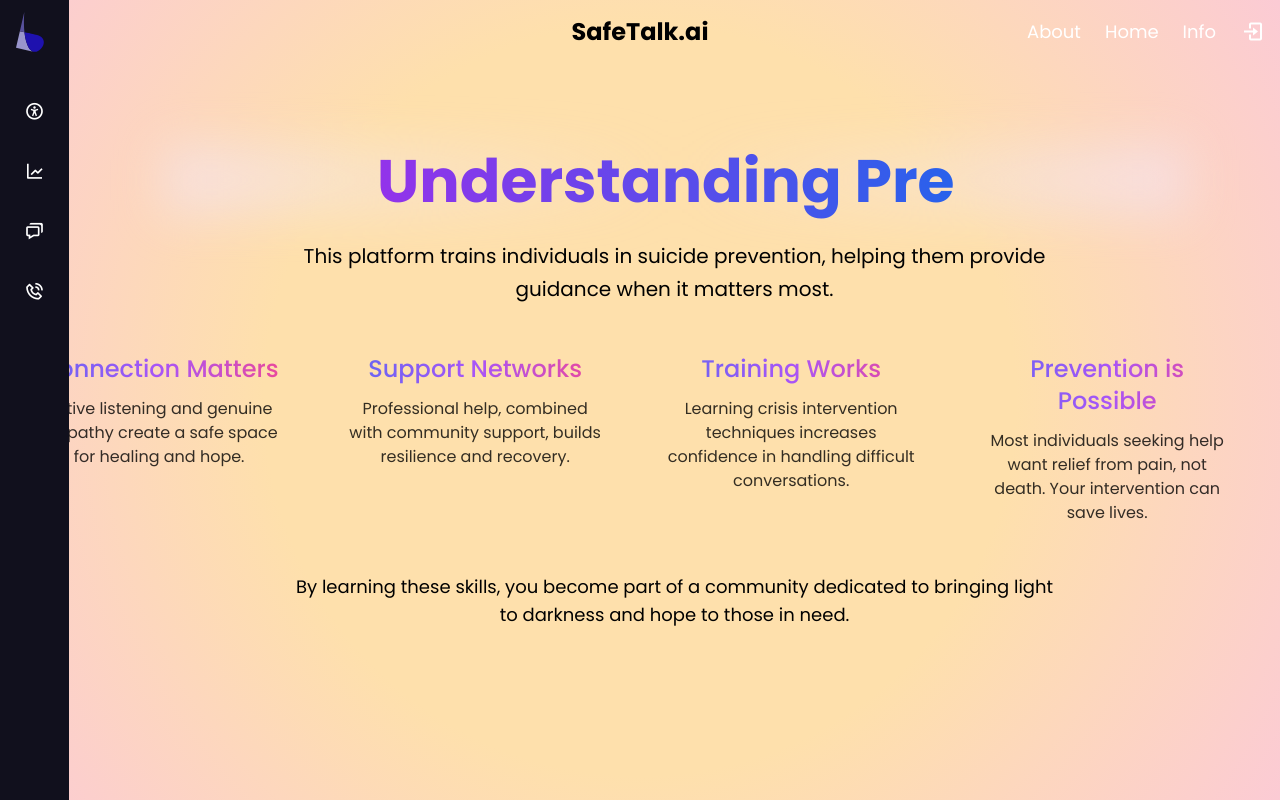
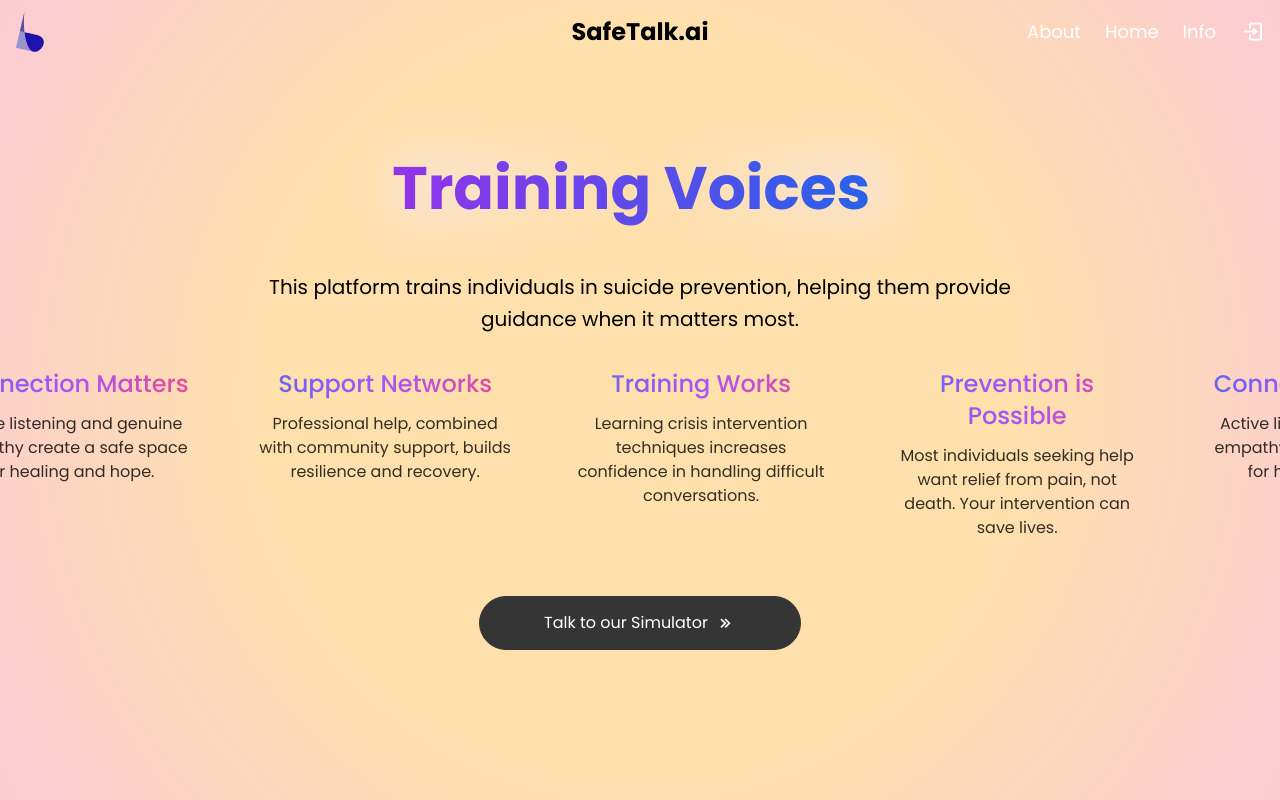
Before and after one commit to dondr1/BL-sptrainer, a React (Vite) app in the folder frontend/: page / in a window 1280 px wide. Built offline with nearby package versions, Linux system fonts and the light colour scheme; no server answers.

Commit message:
kaus code pushed to main. NO CHANGES MADE.

```diff
--- a/frontend/src/App.jsx
+++ b/frontend/src/App.jsx
@@ -1,46 +1,72 @@
 import React from 'react';
-import { BrowserRouter as Router, Routes, Route } from 'react-router-dom';
+import {
+  BrowserRouter as Router,
+  Routes,
+  Route,
+  useLocation,
+} from 'react-router-dom';
 import Navbar from './components/Navbar';
 import Sidebar from './components/Sidebar';
 import Home from './pages/homepage';
 import Wellbeing from './pages/wellbeing';
 import Help from './pages/help';
+import Ask from './pages/ask';
 import Call988 from './pages/call988';
 import './App.css'; // Contains the gradient animation CSS
 import About from './pages/about';
 import Info from './pages/info';
 import Login from './pages/login';
 import Signup from './pages/signup';
-import Chat from './pages/chat';
 
-function App() {
+const AppContent = () => {
+  const location = useLocation();
+
+  // Show sidebar on '/wellbeing' and '/about'
+  const showSidebar =
+    location.pathname === '/wellbeing' || location.pathname === '/info';
+
+  // Check if we're on the About page
+  const isAboutPage = location.pathname === '/about';
+
   return (
-		<Router>
-			<div className="relative w-screen h-screen overflow-hidden radial-gradient-bg">
-				{/* Animated multi-directional gradient background */}
+    <div
+      className={`relative w-screen h-screen overflow-hidden ${
+        isAboutPage ? 'bg-black' : 'radial-gradient-bg'
+      }`}
+    >
+      {!isAboutPage && (
         <div className="absolute inset-0 animate-gradient-move z-[-1]"></div>
+      )}
 
-				{/* Fixed navbar at the top */}
       <Navbar />
 
-				{/* Fixed sidebar on the left */}
-				<Sidebar />
+      {showSidebar && <Sidebar />}
 
-        {/* Main content area dynamically changes based on route */}
-        <div className="relative z-10 pt-16 ml-[69px] p-8 h-full overflow-auto">
+      <div
+        className={`relative z-10 pt-16 p-8 h-full overflow-auto ${
+          showSidebar ? 'ml-[69px]' : ''
+        }`}
+      >
         <Routes>
-            <Route path="/about" element={<Home />} />
+          <Route path="/about" element={<About />} />
           <Route path="/help" element={<Help />} />
           <Route path="/wellbeing" element={<Wellbeing />} />
-            <Route path="/chat" element={<Chat />} />
+          <Route path="/ask" element={<Ask />} />
           <Route path="/call988" element={<Call988 />} />
-            <Route path="/" element={<About />} />
+          <Route path="/" element={<Home />} />
           <Route path="/info" element={<Info />} />
           <Route path="/login" element={<Login />} />
           <Route path="/signup" element={<Signup />} />
         </Routes>
       </div>
     </div>
+  );
+};
+
+function App() {
+  return (
+    <Router>
+      <AppContent />
     </Router>
   );
 }
--- a/frontend/src/components/Navbar.jsx
+++ b/frontend/src/components/Navbar.jsx
@@ -1,35 +1,46 @@
 import React from 'react';
-import { Link, useNavigate } from 'react-router-dom'; // Import Link from React Router
+import { Link, useNavigate, useLocation } from 'react-router-dom'; // Import useLocation
 
 const Navbar = () => {
   const navigate = useNavigate();
+  const location = useLocation(); // Get the current route
+
   return (
     <nav className="text-white p-4 fixed w-full top-0 left-0 h-16 z-50 relative flex justify-center items-center bg-transparent">
       {/* Logo Image on the left */}
       <img
-        src="/images/blnewlogo.svg" // Public folder files should be referenced like this
+        src="/images/blnewlogo.svg"
         alt="Logo"
         className="absolute left-4 h-10 object-contain"
       />
 
-			{/* Centered Title */}
-			<h1 className="text-2xl font-bold text-black">SafeTalk.ai</h1>
+      {/* Centered Title - Red on About Page */}
+      <h1
+        className={`text-2xl font-bold ${
+          location.pathname === '/about' ? 'text-red-400' : 'text-black'
+        }`}
+      >
+        SafeTalk.ai
+      </h1>
 
       {/* About, Home & Info Section (All on the Right Side) */}
       <div className="absolute right-16 flex space-x-6">
         <Link
           to="/about"
-					className="text-white text-lg hover:text-gray-300 transition">
+          className="text-white text-lg hover:text-gray-300 transition"
+        >
           About
         </Link>
         <Link
           to="/"
-					className="text-white text-lg hover:text-gray-300 transition">
+          className="text-white text-lg hover:text-gray-300 transition"
+        >
           Home
         </Link>
         <Link
           to="/info"
-					className="text-white text-lg hover:text-gray-300 transition">
+          className="text-white text-lg hover:text-gray-300 transition"
+        >
           Info
         </Link>
       </div>
@@ -37,7 +48,8 @@ const Navbar = () => {
       {/* Login Icon on the far right */}
       <div
         className="absolute right-4 group cursor-pointer flex items-center"
-        	onClick={() => navigate('/login')}>
+        onClick={() => navigate('/login')}
+      >
         {/* Icon */}
         <i className="bx bx-log-in text-2xl"></i>
 
--- a/frontend/src/components/style.css
+++ b/frontend/src/components/style.css
@@ -24,7 +24,7 @@ body {
 	background: #11101d;
 	padding: 6px 14px;
 	overflow: hidden;
-	z-index: 10;
+	z-index: 100;
 }
 
 /* LOGO / ICON Container */
--- a/frontend/src/pages/about.jsx
+++ b/frontend/src/pages/about.jsx
@@ -1,111 +1,148 @@
 import React from 'react';
-import { TypeAnimation } from 'react-type-animation';
-import { motion } from 'framer-motion';
+import { PieChart, Pie, Cell, Legend } from 'recharts';
 
-const InfiniteSlider = ({ children }) => {
+// Custom label function for better readability
+const renderCustomLabel = ({
+  cx,
+  cy,
+  midAngle,
+  innerRadius,
+  outerRadius,
+  percent,
+}) => {
+  const RADIAN = Math.PI / 180;
+  const radius = innerRadius + (outerRadius - innerRadius) * 0.5;
+  const x = cx + radius * Math.cos(-midAngle * RADIAN);
+  const y = cy + radius * Math.sin(-midAngle * RADIAN);
+
   return (
-		<div
-			className="relative overflow-hidden w-screen"
-			style={{ marginLeft: 'calc(-50vw + 50%)' }}>
-			<motion.div
-				className="flex gap-4 px-6"
-				animate={{
-					x: [0, -2000],
-				}}
-				transition={{
-					x: {
-						repeat: Infinity,
-						repeatType: 'loop',
-						duration: 30,
-						ease: 'linear',
-					},
-				}}>
-				{children}
-				{children}
-				{children}
-			</motion.div>
-		</div>
+    <text
+      x={x}
+      y={y}
+      fill="white"
+      textAnchor={x > cx ? 'start' : 'end'}
+      dominantBaseline="central"
+      style={{ fontSize: '14px' }}
+    >
+      {`${(percent * 100).toFixed(1)}%`}
+    </text>
   );
 };
 
 const About = () => {
-	const cards = [
-		{
-			title: 'Prevention is Possible',
-			content:
-				'Most individuals seeking help want relief from pain, not death. Your intervention can save lives.',
-		},
-		{
-			title: 'Connection Matters',
-			content:
-				'Active listening and genuine empathy create a safe space for healing and hope.',
-		},
-		{
-			title: 'Support Networks',
-			content:
-				'Professional help, combined with community support, builds resilience and recovery.',
-		},
-		{
-			title: 'Training Works',
-			content:
-				'Learning crisis intervention techniques increases confidence in handling difficult conversations.',
-		},
+  // Data for Pie Charts
+  const thoughtsData = [
+    { name: 'Thoughts (Lifetime)', value: 12, color: '#E63946' },
+    { name: 'Thoughts (Past Year)', value: 2.6, color: '#F4A261' },
   ];
 
+  const plansData = [
+    { name: 'Planned (Lifetime)', value: 4.2, color: '#2A9D8F' },
+    { name: 'Planned (Past Year)', value: 0.8, color: '#264653' },
+  ];
+
+  const attemptsData = [
+    { name: 'Attempted (Lifetime)', value: 3.1, color: '#A8DADC' },
+    { name: 'Attempted (Past Year)', value: 0.3, color: '#457B9D' },
+  ];
+
+  // Reusable Pie Chart
+  const renderPieChart = (data, title) => (
+    <div className="w-full md:w-1/3 flex flex-col items-center mb-6 px-4">
+      <h3 className="text-2xl font-semibold text-gray-300 mb-4">{title}</h3>
+      <PieChart
+        width={300}
+        height={300}
+        margin={{ top: -30, right: 20, bottom: 0, left: 20 }}
+      >
+        <Pie
+          data={data}
+          cx="50%"
+          cy="50%"
+          outerRadius={110}
+          labelLine={false}
+          dataKey="value"
+          label={renderCustomLabel}
+        >
+          {data.map((entry, index) => (
+            <Cell key={`cell-${index}`} fill={entry.color} />
+          ))}
+        </Pie>
+        <Legend />
+      </PieChart>
+    </div>
+  );
+
   return (
-		<div className="h-screen flex flex-col items-center px-6 pt-4 w-full text-center">
-			<div className="w-full flex flex-col items-center">
-				<div className="w-full max-w-5xl text-center relative">
-					<div className="relative h-[72px] whitespace-nowrap mb-6">
-						<div className="absolute inset-0 bg-gradient-to-r from-purple-100 via-transparent to-purple-100 blur-xl opacity-50" />
-						<TypeAnimation
-							sequence={[
-								'Understanding Prevention',
-								3000,
-								'Building Connection',
-								3000,
-								'Creating Hope',
-								3000,
-							]}
-							wrapper="h2"
-							speed={25}
-							repeat={Infinity}
-							className="relative text-6xl font-bold text-transparent bg-clip-text bg-gradient-to-r from-purple-600 to-blue-600 leading-tight inline-block"
-						/>
+    <div className="w-full min-h-screen flex flex-col items-center bg-black px-6">
+      <div className="w-full max-w-7xl p-8 md:p-10 bg-gray-800 rounded-2xl shadow-lg text-white">
+        <h2 className="text-4xl md:text-5xl font-bold text-red-400 mb-4 text-center">
+          Suicide in Canada: Key Statistics
+        </h2>
+        <hr className="border-gray-600 mb-4" />
+
+        <h3 className="text-3xl font-semibold text-gray-300 mb-2 text-center">
+          Deaths and Hospitalizations
+        </h3>
+
+        <ul className="list-disc list-inside space-y-3 text-2xl text-center">
+          <li>
+            <span className="font-semibold text-red-400">12 people</span> die by
+            suicide each day.
+          </li>
+          <li>
+            Approximately{' '}
+            <span className="font-semibold text-red-400">4,500 deaths</span> by
+            suicide per year.
+          </li>
+          <li>
+            Suicide rates are approximately{' '}
+            <span className="font-semibold text-red-400">3 times higher</span>{' '}
+            among men compared to women.
+          </li>
+          <li>
+            Suicide is the{' '}
+            <span className="font-semibold text-red-400">
+              2nd leading cause of death
+            </span>{' '}
+            among youth and young adults (15-34 years).
+          </li>
+        </ul>
+
+        <div className="mt-4 p-4 bg-gray-700 rounded-lg text-xl text-center">
+          <p>
+            If you or someone you know is struggling, please reach out to a
+            mental health professional.
+            <span className="block font-bold text-red-400 mt-2 text-2xl">
+              You are not alone.
+            </span>
+          </p>
         </div>
 
-					<motion.p
-						initial={{ opacity: 0, y: 20 }}
-						animate={{ opacity: 1, y: 0 }}
-						transition={{ duration: 0.6 }}
-						className="mt-6 text-xl text-black leading-relaxed max-w-3xl mx-auto">
-						This platform trains individuals in suicide prevention, helping them
-						provide guidance when it matters most.
-					</motion.p>
+        {/* Pie Charts Section */}
+        <div className="mt-8 text-center">
+          <h3 className="text-3xl font-semibold text-gray-300 mb-4">
+            Behaviours Related to Suicide
+          </h3>
+          <p className="text-lg text-gray-300 mb-4">
+            Published data may underestimate the total number of reported
+            deaths, attempts, plans, and thoughts of suicide due to stigma and
+            other factors.
+          </p>
 
-					<div className="mt-6">
-						<InfiniteSlider>
-							{cards.map((item, index) => (
-								<div
-									key={index}
-									className="flex-shrink-0 w-[300px] p-6 space-y-3">
-									<h3 className="text-2xl font-medium text-transparent bg-clip-text bg-gradient-to-r from-indigo-500 via-purple-500 to-pink-500">
-										{item.title}
-									</h3>
-									<p className="text-black opacity-80">{item.content}</p>
+          {/* Three Pie Charts */}
+          <div className="flex flex-wrap justify-center">
+            {renderPieChart(thoughtsData, 'Suicidal Thoughts')}
+            {renderPieChart(plansData, 'Suicidal Plans')}
+            {renderPieChart(attemptsData, 'Suicidal Attempts')}
           </div>
-							))}
-						</InfiniteSlider>
         </div>
 
-					<motion.p
-						initial={{ opacity: 0 }}
-						animate={{ opacity: 1 }}
-						transition={{ duration: 0.6, delay: 0.8 }}
-						className="mt-6 text-lg text-black opacity-80 max-w-3xl mx-auto">
-						By learning these skills, you become part of a community dedicated
-						to bringing light to darkness and hope to those in need.
-					</motion.p>
+        {/* Source Text */}
+        <div className="mt-4 pb-2 pl-4 text-left">
+          <p className="text-sm text-gray-400">
+            Source - World Health Organization (WHO)
+          </p>
         </div>
       </div>
     </div>
--- a/frontend/src/pages/homepage.jsx
+++ b/frontend/src/pages/homepage.jsx
@@ -1,18 +1,96 @@
-// src/pages/Home.jsx
-import React from 'react';
+import React, { useEffect } from 'react';
 import { TypeAnimation } from 'react-type-animation';
+import { motion } from 'framer-motion';
+import { useNavigate } from 'react-router-dom';
 
-function Home() {
+const InfiniteSlider = ({ children }) => {
   return (
-		<div className="flex flex-col items-center px-6 py-12 w-full text-center">
-			<div className="w-full flex flex-col items-center">
-				<div className="max-w-3xl text-center">
-					{/* Typing Animation on the Heading */}
+    <div
+      className="relative overflow-hidden w-screen"
+      style={{ marginLeft: 'calc(-50vw + 50%)' }}
+    >
+      <motion.div
+        className="flex gap-4 px-6"
+        animate={{ x: [0, -3840] }}
+        transition={{
+          x: {
+            repeat: Infinity,
+            repeatType: 'loop',
+            duration: 50,
+            ease: 'linear',
+          },
+        }}
+      >
+        {children}
+        {children}
+        {children}
+        {children}
+        {children}
+        {children}
+      </motion.div>
+    </div>
+  );
+};
+
+const Home = () => {
+  const navigate = useNavigate();
+
+  useEffect(() => {
+    const originalStyle = window.getComputedStyle(document.body).overflow;
+    document.body.style.overflow = 'hidden';
+    document.documentElement.style.overflow = 'hidden';
+    return () => {
+      document.body.style.overflow = originalStyle;
+      document.documentElement.style.overflow = originalStyle;
+    };
+  }, []);
+
+  const cards = [
+    {
+      title: 'Prevention is Possible',
+      content:
+        'Most individuals seeking help want relief from pain, not death. Your intervention can save lives.',
+    },
+    {
+      title: 'Connection Matters',
+      content:
+        'Active listening and genuine empathy create a safe space for healing and hope.',
+    },
+    {
+      title: 'Support Networks',
+      content:
+        'Professional help, combined with community support, builds resilience and recovery.',
+    },
+    {
+      title: 'Training Works',
+      content:
+        'Learning crisis intervention techniques increases confidence in handling difficult conversations.',
+    },
+  ];
+
+  return (
+    <div
+      style={{
+        height: '100vh',
+        maxHeight: '100vh',
+        overflow: 'hidden',
+        position: 'fixed',
+        top: 0,
+        left: 0,
+        right: 0,
+        bottom: 0,
+      }}
+      className="flex flex-col items-center justify-center w-screen text-center"
+    >
+      <div className="relative h-[72px] whitespace-nowrap mb-6">
+        <div className="absolute inset-0 bg-gradient-to-r from-purple-100 via-transparent to-purple-100 blur-xl opacity-50" />
         <TypeAnimation
           sequence={[
             'Training Voices of Hope',
             3000,
             'Empowering Through Guidance',
+            3000,
+            'Creating Hope',
             3000,
             'Bringing Light to Darkness',
             3000,
@@ -20,14 +98,39 @@ function Home() {
           wrapper="h2"
           speed={25}
           repeat={Infinity}
-						className="text-9xl font-bold text-black leading-tight relative left-[-20px]"
+          className="relative text-6xl font-bold text-transparent bg-clip-text bg-gradient-to-r from-purple-600 to-blue-600 leading-tight inline-block"
         />
-
-					<p className="mt-6 text-lg text-gray-100 leading-relaxed"></p>
       </div>
+      <motion.p
+        initial={{ opacity: 0, y: 20 }}
+        animate={{ opacity: 1, y: 0 }}
+        transition={{ duration: 0.6 }}
+        className="mt-6 text-xl text-black leading-relaxed max-w-3xl mx-auto"
+      >
+        This platform trains individuals in suicide prevention, helping them
+        provide guidance when it matters most.
+      </motion.p>
+      <div className="mt-2">
+        <InfiniteSlider>
+          {cards.map((item, index) => (
+            <div key={index} className="flex-shrink-0 w-[300px] p-6 space-y-3">
+              <h3 className="text-2xl font-medium text-transparent bg-clip-text bg-gradient-to-r from-indigo-500 via-purple-500 to-pink-500">
+                {item.title}
+              </h3>
+              <p className="text-black opacity-80">{item.content}</p>
             </div>
+          ))}
+        </InfiniteSlider>
+      </div>
+      <button
+        onClick={() => navigate('/login')}
+        className="bg-[rgb(53,53,53)] text-white py-3 px-16 rounded-full border border-[rgb(53,53,53)] hover:bg-[rgb(63,63,63)] transition mt-8 flex items-center space-x-2"
+      >
+        <span>Talk to our Simulator</span>
+        <i className="bx bx-chevrons-right text-xl"></i>
+      </button>
     </div>
   );
-}
+};
 
 export default Home;
```
Lines whose indentation alone changed are shown as unchanged.
